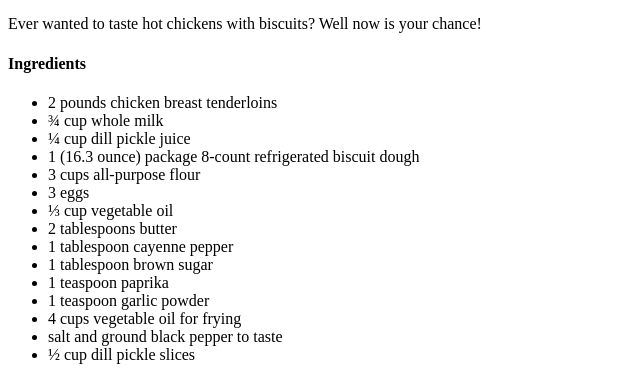
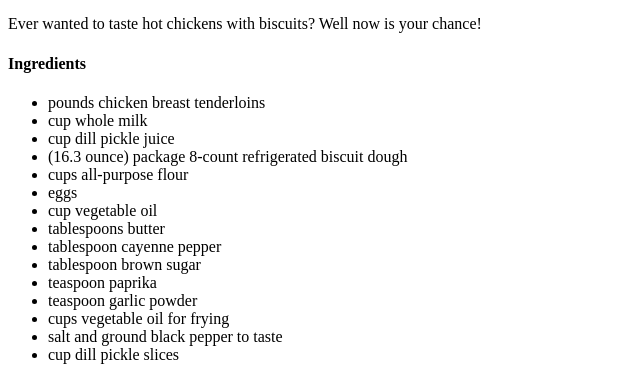
Before and after one commit to EscheCo/odin-recipes, a plain HTML site: page recipes/Hotchick.html in a window 1280 px wide. Shown: the part 428-800 px from the top of the page, without its empty margins (0-640 px from the left). Drawn offline with Linux system fonts and the light colour scheme.

Commit message:
removed unnecessary text

```diff
--- a/recipes/Hotchick.html
+++ b/recipes/Hotchick.html
@@ -13,21 +13,21 @@
         <p>Ever wanted to taste hot chickens with biscuits? Well now is your chance!</p>
     <h4>Ingredients</h4>
         <ul>
-            <li>2 pounds chicken breast tenderloins</li>
-            <li>¾ cup whole milk</li>
-            <li>¼ cup dill pickle juice</li>
-            <li>1 (16.3 ounce) package 8-count refrigerated biscuit dough</li>
-            <li>3 cups all-purpose flour</li>
-            <li>3 eggs</li>
-            <li>⅓ cup vegetable oil</li>
-            <li>2 tablespoons butter</li>
-            <li>1 tablespoon cayenne pepper</li>
-            <li>1 tablespoon brown sugar</li>
-            <li>1 teaspoon paprika</li>
-            <li>1 teaspoon garlic powder</li>
-            <li>4 cups vegetable oil for frying</li>
+            <li>pounds chicken breast tenderloins</li>
+            <li>cup whole milk</li>
+            <li>cup dill pickle juice</li>
+            <li>(16.3 ounce) package 8-count refrigerated biscuit dough</li>
+            <li>cups all-purpose flour</li>
+            <li>eggs</li>
+            <li>cup vegetable oil</li>
+            <li>tablespoons butter</li>
+            <li>tablespoon cayenne pepper</li>
+            <li>tablespoon brown sugar</li>
+            <li>teaspoon paprika</li>
+            <li>teaspoon garlic powder</li>
+            <li>cups vegetable oil for frying</li>
             <li>salt and ground black pepper to taste</li>
-            <li>½ cup dill pickle slices </li>
+            <li>cup dill pickle slices </li>
         </ul>
     <h4>Steps</h4>
         <ol>
```
